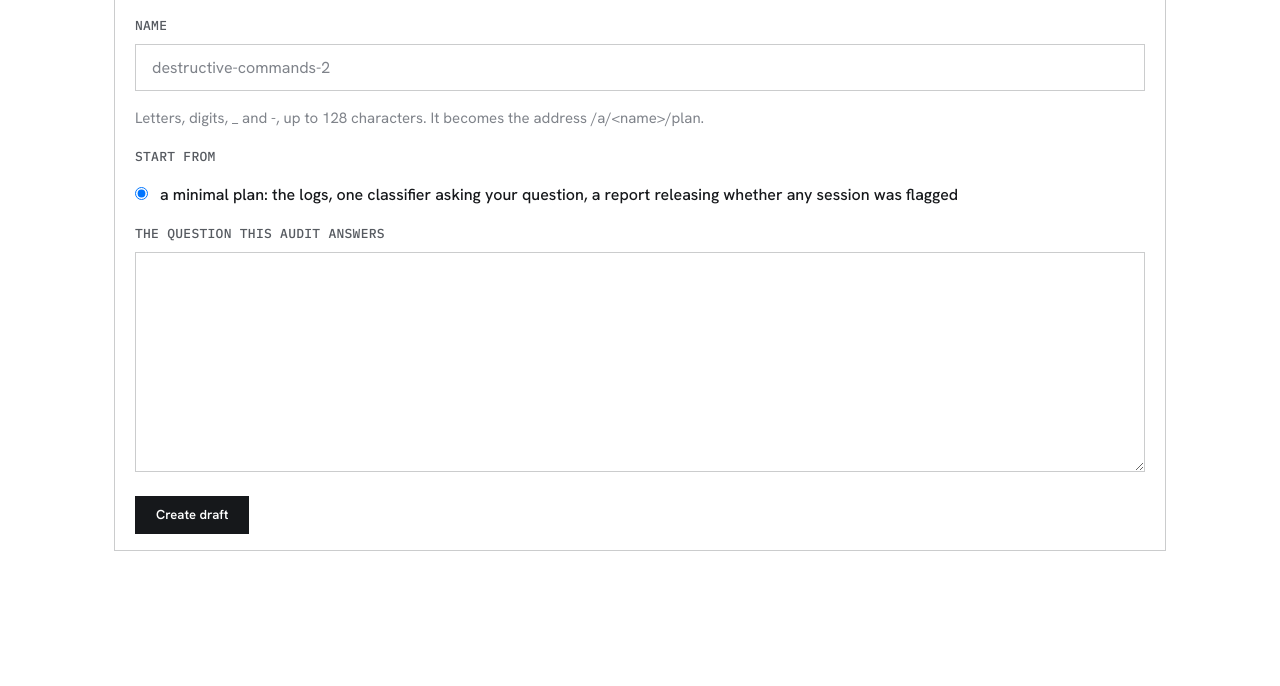
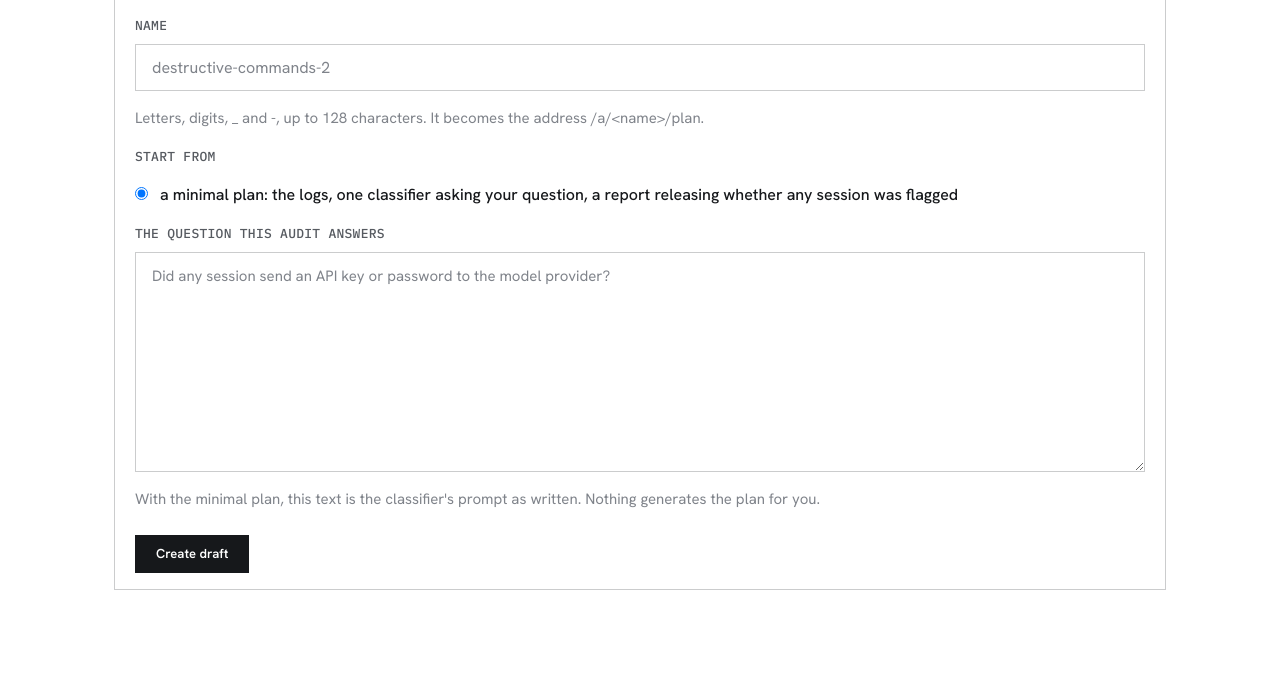
Before and after one commit to Lucid-Computing/aiab-introspection, a Python web app: template ui/server/templates/new_agreement.html in a window 1280 px wide. Shown: the part 279-965 px from the top of the page. Before the commit the page ends 830 px from the top, so only its background shows below. Run offline with Jinja, Linux system fonts and the light colour scheme; the template is opened without the code that fills it, so the values that code supplies are empty.

Commit message:
New agreement form: tidy the name as it is typed, show an example question and what it becomes
The Name field now turns spaces into "-" and lowercases letters as they are typed (tidy()
in the template's existing validator script), and strips leading spaces. The caret keeps
its place because each character maps to one character. The hint under the field already
shows the resulting address /a/<name>/plan once the name is valid. The server rule
(ID_PATTERN) is unchanged and still accepts capitals.

The question box gets a placeholder example and a hint that, with the minimal plan, the
question is the classifier's prompt as written: new_agreement in plan_view.py sets the
classifier's instructions to the question when starting from the template, and nothing
generates the plan. A copy keeps its own prompt, so the hint names the minimal plan.

The template's description was "TODO: the question this audit answers"; it is now empty.
new_agreement always overwrites it with the question, and the plan schema allows an empty
description. The classifier's instructions in the template still hold the same TODO text;
they are also always overwritten on create.

```diff
--- a/ui/server/template/plan.json
+++ b/ui/server/template/plan.json
@@ -1 +1 @@
-{"description":"TODO: the question this audit answers","limits":{"max_input_utf8_bytes":100000,"max_model_calls_per_run":64,"max_runtime_seconds_per_run":120},"nodes":[{"config":{"filter":{"keywords":[],"kinds":["request","response","tool_call","tool_result"]},"input_scope":{"agents":[]},"max_records":2000,"source":"dev"},"id":"logs","inputs":{},"title":"Agent sessions","type":"input_logs"},{"config":{"group_by":"session","instructions":"TODO: the question this audit answers\n","labels":[{"description":"the behaviour is present in this session","flag":true,"name":"positive"},{"description":"the behaviour is absent","flag":false,"name":"negative"}],"model":{"id":"gpt-oss-safeguard-120b","max_output_tokens":256,"temperature":0},"negative_examples":[],"output_contract":{"evidence_ids":true,"score":true},"positive_examples":[],"threshold":0.7,"window":8},"id":"classifier","inputs":{"items":"logs.records"},"title":"Does the session show it?","type":"classifier"},{"config":{"fields":[{"description":"At least one session shows the behaviour","from":"any.positive","name":"flagged","type":"boolean"},{"description":"Sessions reviewed","from":"count","name":"sessions","type":"integer"}],"privacy":{"allow_free_text":false,"max_result_bytes":1024,"min_count":1}},"id":"report","inputs":{"result":"classifier.results"},"title":"Disclosed result","type":"final_report"}],"plan_id":"new-agreement","title":"New agreement","version":"aiab-plan-ir/v0"}
+{"description":"","limits":{"max_input_utf8_bytes":100000,"max_model_calls_per_run":64,"max_runtime_seconds_per_run":120},"nodes":[{"config":{"filter":{"keywords":[],"kinds":["request","response","tool_call","tool_result"]},"input_scope":{"agents":[]},"max_records":2000,"source":"dev"},"id":"logs","inputs":{},"title":"Agent sessions","type":"input_logs"},{"config":{"group_by":"session","instructions":"TODO: the question this audit answers\n","labels":[{"description":"the behaviour is present in this session","flag":true,"name":"positive"},{"description":"the behaviour is absent","flag":false,"name":"negative"}],"model":{"id":"gpt-oss-safeguard-120b","max_output_tokens":256,"temperature":0},"negative_examples":[],"output_contract":{"evidence_ids":true,"score":true},"positive_examples":[],"threshold":0.7,"window":8},"id":"classifier","inputs":{"items":"logs.records"},"title":"Does the session show it?","type":"classifier"},{"config":{"fields":[{"description":"At least one session shows the behaviour","from":"any.positive","name":"flagged","type":"boolean"},{"description":"Sessions reviewed","from":"count","name":"sessions","type":"integer"}],"privacy":{"allow_free_text":false,"max_result_bytes":1024,"min_count":1}},"id":"report","inputs":{"result":"classifier.results"},"title":"Disclosed result","type":"final_report"}],"plan_id":"new-agreement","title":"New agreement","version":"aiab-plan-ir/v0"}
--- a/ui/server/templates/new_agreement.html
+++ b/ui/server/templates/new_agreement.html
@@ -19,7 +19,9 @@
         <span class="text-muted">the plan only, not its signatures or history</span></label>
       {% endif %}
     </div>
-    <div class="field"><label for="problem">The question this audit answers</label><textarea id="problem" name="problem" class="question" required>{{ form.problem or '' }}</textarea></div>
+    <div class="field"><label for="problem">The question this audit answers</label><textarea id="problem" name="problem" class="question" required placeholder="Did any session send an API key or password to the model provider?" aria-describedby="problem-hint">{{ form.problem or '' }}</textarea>
+      <p id="problem-hint" class="field-hint">With the minimal plan, this text is the classifier's prompt as written. Nothing generates the plan for you.</p>
+    </div>
     {# "Create with AI" (chat=1) is hidden for now, with the chat card on the plan page. #}
     <div class="row">
       <button class="btn btn--primary">Create draft</button>
@@ -29,7 +31,8 @@
 <script>
   // The name is checked as it is typed, with the same rule the server applies, so the
   // reason appears under the field instead of after a round trip. An invalid name also
-  // blocks the submit (setCustomValidity).
+  // blocks the submit (setCustomValidity). Spaces become "-" and letters lowercase as they
+  // are typed; the server rule itself still allows capitals.
   (function () {
     var input = document.getElementById("plan_id"), hint = document.getElementById("plan_id-hint");
     if (!input || !hint) return;
@@ -46,7 +49,16 @@
       if (taken.indexOf(name) !== -1) return "An agreement called " + name + " already exists.";
       return "";
     }
+    // One character in, one character out, so the caret can stay where it was.
+    function tidy() {
+      var raw = input.value.replace(/^\s+/, ""), name = raw.replace(/\s/g, "-").toLowerCase();
+      if (name === input.value) return;
+      var cut = input.value.length - raw.length, at = input.selectionStart, end = input.selectionEnd;
+      input.value = name;
+      if (at !== null) input.setSelectionRange(Math.max(0, at - cut), Math.max(0, end - cut));
+    }
     function check() {
+      tidy();
       var name = input.value, why = problem(name);
       input.setCustomValidity(why);
       hint.textContent = why || (name ? "Available. Its page will be /a/" + name + "/plan." : neutral);
```
